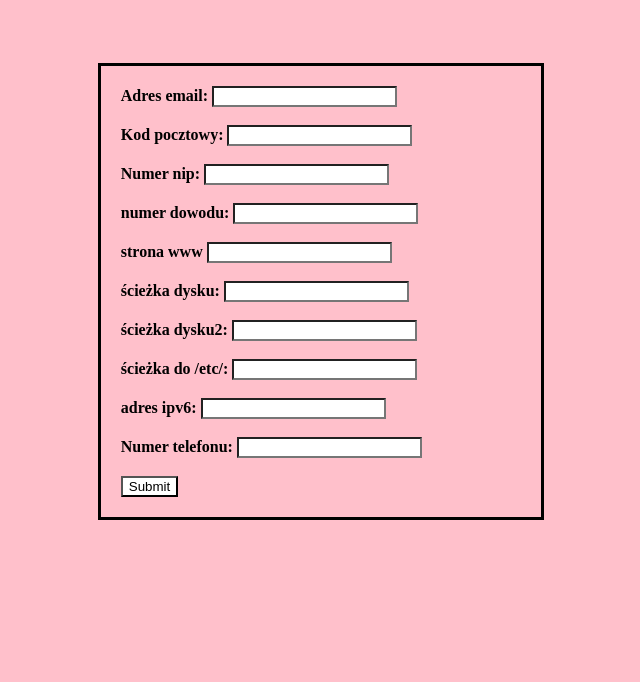
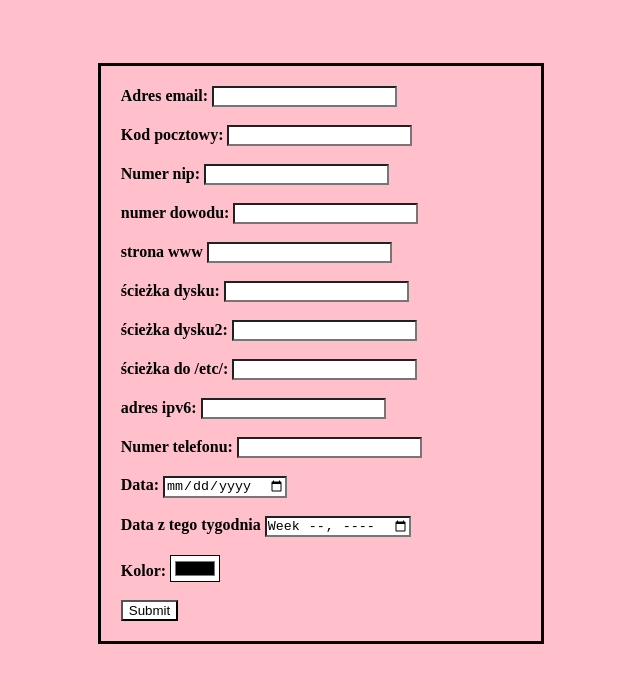
Before and after one commit to Przemhub/ipm-244010, a plain HTML site: page index.html in a window 1280 px wide. Shown: the whole page, without its empty margins (163-803 px from the left). Drawn offline with Linux system fonts and the light colour scheme.

Commit message:
zadanie 2

```diff
--- a/index.html
+++ b/index.html
@@ -28,6 +28,12 @@
   <input type="text" pattern="^\d{1,3}\.\d{1,3}\.\d{1,3}\.\d{1,3}$"><br><br>
   <label for="numer">Numer telefonu:</label>
   <input type="tel" id="numer" name="numer" pattern="[0-9]{9}"><br><br>
+  <label for="data">Data:</label>
+  <input type="date" id="data" name="data"><br><br>
+  <label for="tydzien">Data z tego tygodnia</label>
+  <input type="week" id="tydzien" name="tydzien"><br><br>
+  <label for="kolor">Kolor:</label>
+  <input type="color" id="kolor" name="kolor"><br><br>
   <input type="submit" id="bt" name="submit">
 </form>
 </body>
```
